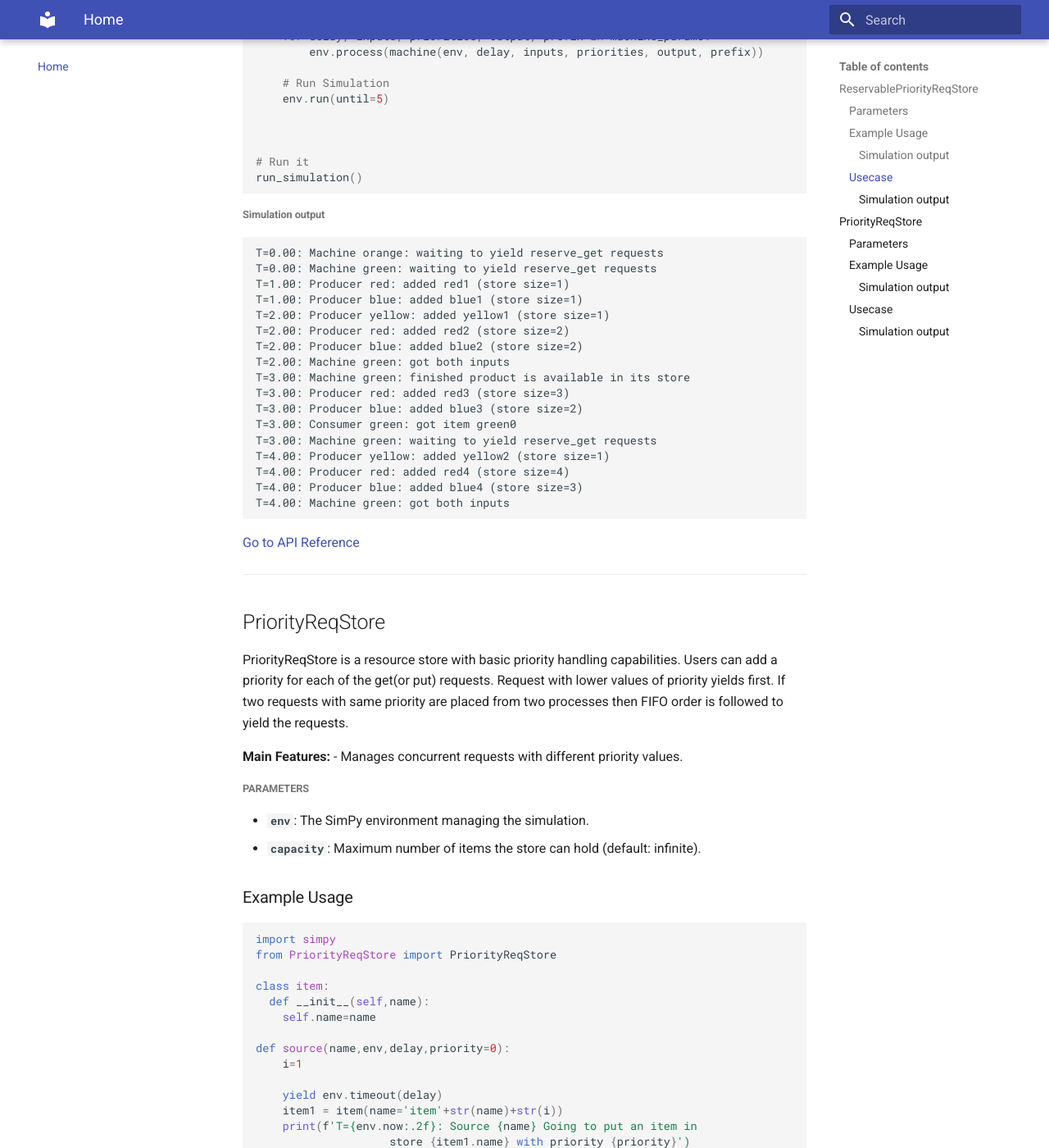
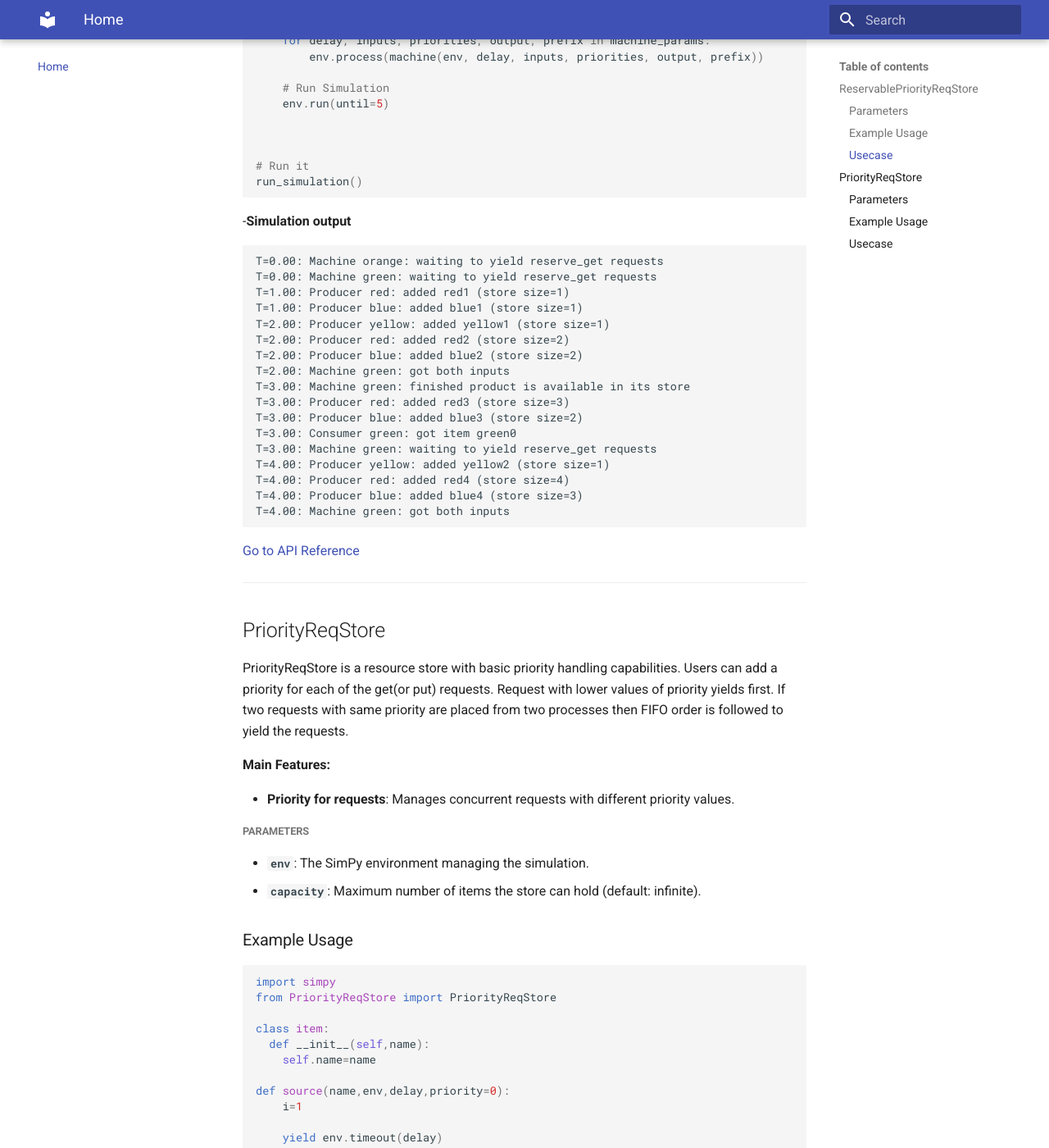
Before and after one commit to FactorySimPy/FactorySimPydocs, an MkDocs documentation site: the page built from docs/index.md, in a window 1280 px wide and 1400 px high, scrolled down 4920 px. Shown: the whole window at 82% size. Built offline with MkDocs 1.6.1 and Material for MkDocs 9.7.7, drawn with Linux system fonts in a browser that asks for light colours.

Commit message:
changes in index

````diff
--- a/docs/index.md
+++ b/docs/index.md
@@ -94,7 +94,7 @@ env.process(producer(env, itemstore, "ItemC", priority=3))
 env.run(until=10)
 ```
 
-###### Simulation output
+-**Simulation output**
 ```
 T=0.00 : Consumer1 placed a reserve_get request to store with priority 3
 T=0.00 : Consumer1 CANCELED reservation
@@ -250,7 +250,7 @@ run_simulation()
 
 ```
 
-###### Simulation output
+-**Simulation output**
 
 ```
 T=0.00: Machine orange: waiting to yield reserve_get requests
@@ -282,7 +282,8 @@ T=4.00: Machine green: got both inputs
 PriorityReqStore is a resource store with basic priority handling capabilities. Users can add a priority for each of the get(or put) requests. Request with lower values of priority yields first. If two requests with same priority are placed from two processes then FIFO order is followed to yield the requests.
 
 **Main Features:**
-- Manages concurrent requests with different priority values.
+
+- **Priority for requests**: Manages concurrent requests with different priority values.
 
 
 ##### Parameters
@@ -331,7 +332,7 @@ p4= env.process(source('IN-B',env,1,1))
 env.run(until=5)
 ```
 
-###### Simulation output
+-**Simulation output**
 ```
 T=0.00: Sink OUT-1 placed a get request with priority 2 in the store
 T=0.00: Sink OUT-2 placed a get request with priority 1 in the store
@@ -401,8 +402,7 @@ if __name__ == "__main__":
 
 ```
 
-
-###### Simulation output
+-**Simulation output**
 ```
 T=0.00: Admin places a request with priority 3
 T=0.00: Library places a request with priority 3
````
Also changed, not shown: site/index.html.
